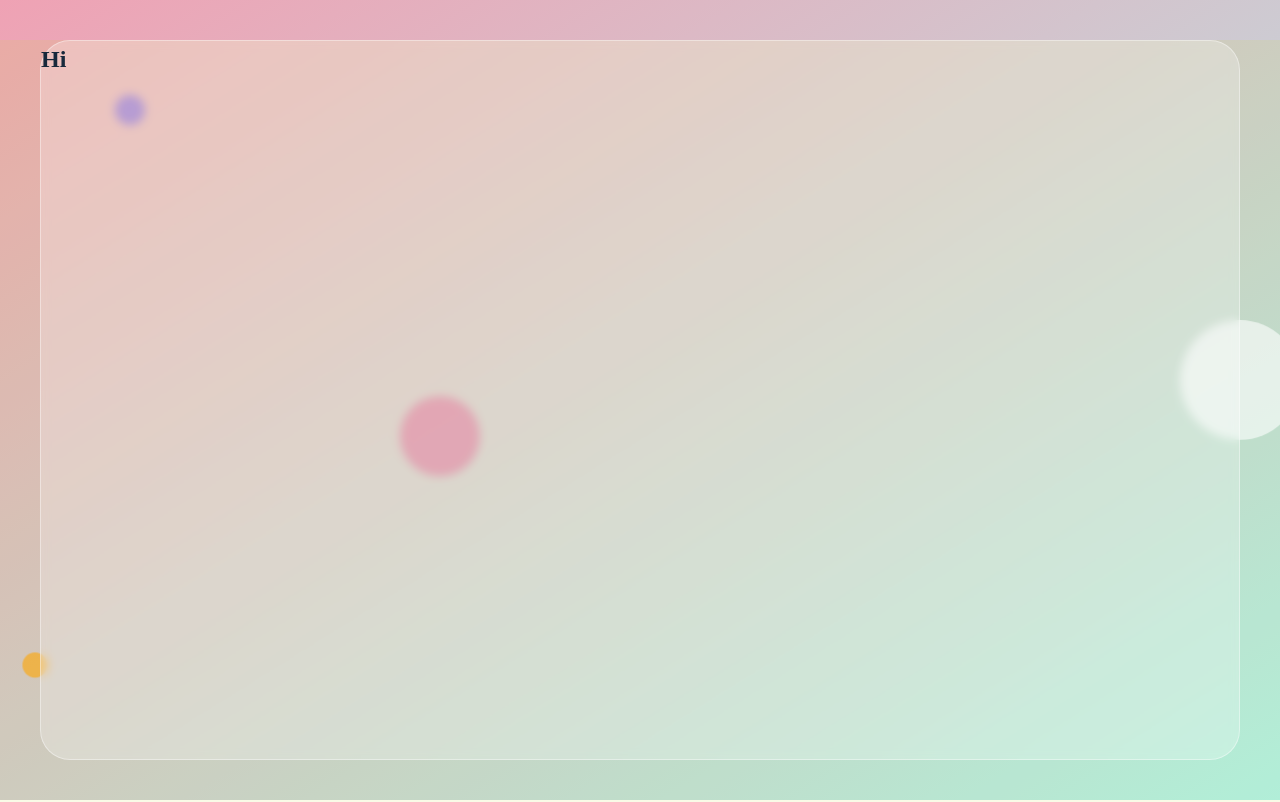
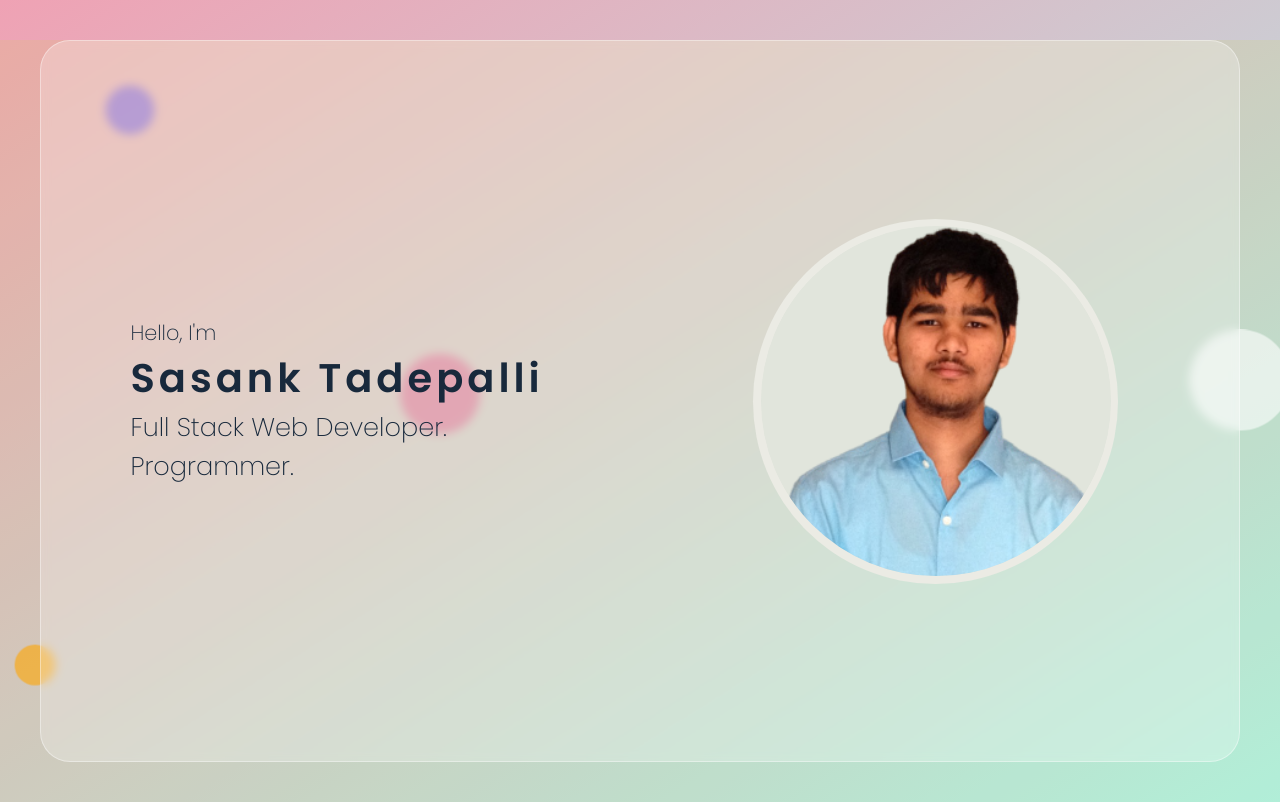
Before and after one commit to Shannu26/react-portfolio, a React (Create React App) app: page / in a window 1280 px wide. Built offline with nearby package versions, Linux system fonts and the light colour scheme.

Commit message:
Added Home Section

```diff
--- a/src/App.js
+++ b/src/App.js
@@ -1,13 +1,14 @@
 import "./App.css";
 
 import BackgroundCircles from "./components/BackgroundCircles/BackgroundCircles";
+import Home from "./components/Home/Home";
 
 function App() {
   return (
     <div className="App">
       <BackgroundCircles />
       <section>
-        <h1>Hi</h1>
+        <Home />
       </section>
     </div>
   );
--- /dev/null
+++ b/src/components/Home/Home.css
@@ -0,0 +1,59 @@
+.home {
+  width: 94%;
+  min-height: 90vh;
+  border-radius: 30px;
+  /* background-color: red; */
+  display: grid;
+  grid-template-columns: 1fr 1fr;
+  grid-gap: 5%;
+  margin: 0 3%;
+}
+
+.home .left {
+  display: flex;
+  flex-direction: column;
+  justify-content: center;
+  padding: 10%;
+}
+
+.home .left h3 {
+  font-weight: 200;
+  font-size: 1.3rem;
+}
+
+.home .left h1 {
+  font-size: 2.5rem;
+  font-weight: 600;
+  letter-spacing: 4px;
+  /* text-transform: uppercase; */
+}
+
+.home .left h2 {
+  font-weight: 250;
+  font-size: 1.6rem;
+}
+
+.home .right {
+  display: flex;
+  align-items: center;
+  justify-content: center;
+  flex-direction: column;
+}
+
+.home .right .img-container {
+  width: 365px;
+  height: 365px;
+  border-radius: 50%;
+  background-color: rgb(235, 235, 228);
+  display: flex;
+  align-items: center;
+  justify-content: center;
+}
+
+.home .right img {
+  width: 350px;
+  height: 350px;
+  border-radius: 50%;
+  background-color: rgb(225, 229, 220);
+  border: none;
+}
--- /dev/null
+++ b/src/components/Home/Home.js
@@ -0,0 +1,22 @@
+import "./Home.css";
+import ProfilePic from "../../images/ProfilePic-small.png";
+
+const Home = () => {
+  return (
+    <div className="home">
+      <div className="left">
+        <h3>Hello, I'm</h3>
+        <h1>Sasank Tadepalli</h1>
+        <h2>Full Stack Web Developer.</h2>
+        <h2>Programmer.</h2>
+      </div>
+      <div className="right">
+        <div className="img-container">
+          <img src={ProfilePic} alt="" />
+        </div>
+      </div>
+    </div>
+  );
+};
+
+export default Home;
--- a/src/index.css
+++ b/src/index.css
@@ -1,8 +1,16 @@
+@import url("https://fonts.googleapis.com/css2?family=Poppins:wght@100;200;300;400;500;600;700;800;900&display=swap");
+
 * {
   box-sizing: border-box;
   padding: 0;
   margin: 0;
   outline: none;
+  -ms-overflow-style: none;
+  scrollbar-width: none;
+}
+
+*::-webkit-scrollbar {
+  display: none;
 }
 
 body {
@@ -10,6 +18,7 @@ body {
   background-image: linear-gradient(to bottom right, #efa2b4, #aef1ee);
   overflow-x: hidden;
   -webkit-tap-highlight-color: transparent;
+  font-family: "Poppins", sans-serif;
   font-size: 16px;
   color: #18293c;
   line-height: 1.5;
```
Also changed, not shown: src/images/ProfilePic-small.png (added).
